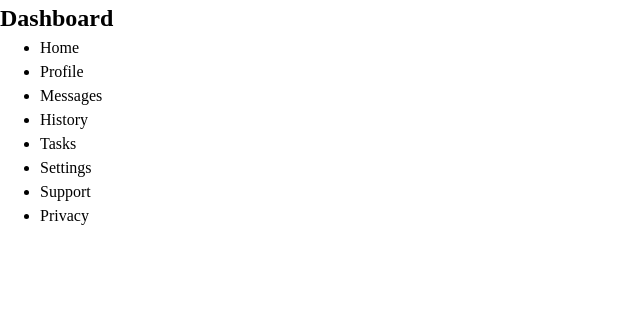
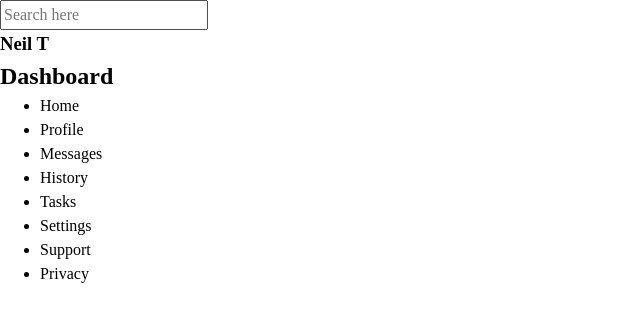
Before and after one commit to nbwedev/the-odin-project, a plain HTML site: page full-stack-javascript/fullstack-01-intermediate-html-css/07-admin-dashboard/index.html in a window 1280 px wide. Shown: the whole page, without its empty margins (0-640 px from the left). Drawn offline with Linux system fonts and the light colour scheme.

Commit message:
feat: add header structure, input, TODO's

```diff
--- a/full-stack-javascript/fullstack-01-intermediate-html-css/07-admin-dashboard/index.html
+++ b/full-stack-javascript/fullstack-01-intermediate-html-css/07-admin-dashboard/index.html
@@ -13,7 +13,28 @@
     <title>Admin Dashboard</title>
   </head>
   <body>
-    <header></header>
+    <header>
+      <!-- Top section of header - profile, search bar, notifications for quick access. -->
+      <div class="header_top">
+        <div class="header_search-bar">
+          <!-- TODO: add search icon -->
+          <input
+            type="search"
+            name="search"
+            id="search"
+            placeholder="Search here"
+          />
+        </div>
+        <div class="header_profile"></div>
+        <!-- TODO: add profile img icon, notification bell icon -->
+        <h3>Neil T</h3>
+      </div>
+
+      <!-- Bottom section of header - profile name, easy access with dashboard controls. -->
+      <div class="header_bottom"></div>
+      <div class="header_user-profile"></div>
+      <div class="header_cta"></div>
+    </header>
     <aside>
       <h1>Dashboard</h1>
       <nav>
```
